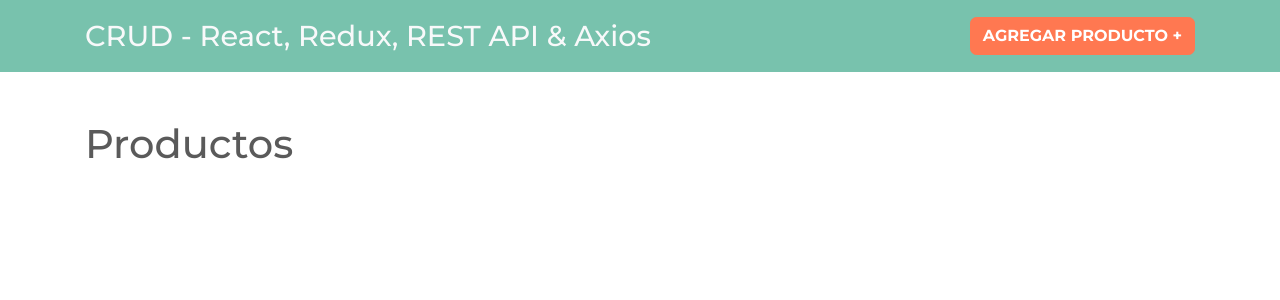
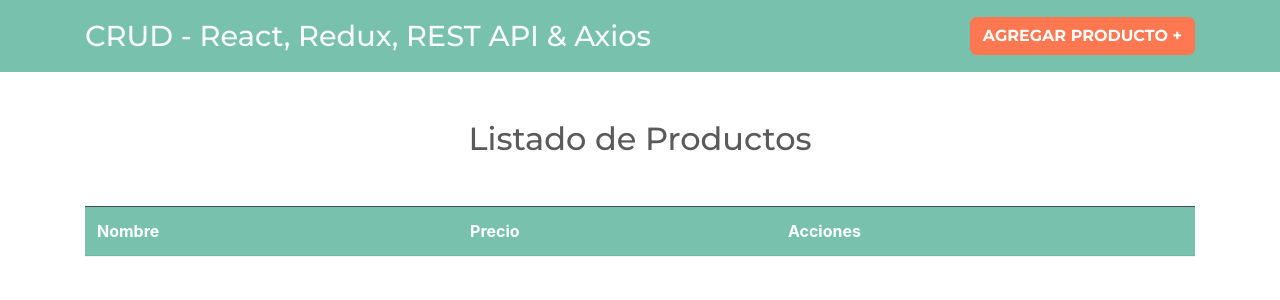
Before and after one commit to pablorn91/crudredux, a React (Vite) app: page / in a window 1280 px wide. Shown: the top 300 px of the page. Built offline with nearby package versions, Linux system fonts and the light colour scheme.

Commit message:
crear db con json-server

```diff
--- /dev/null
+++ b/db.json
@@ -0,0 +1,29 @@
+{
+    "productos": [
+      {
+        "id": 1,
+        "nombre": "Jugo de Zanahoria",
+        "precio": "31111"
+      },
+      {
+        "id": 2,
+        "nombre": "Jugo de Naranja",
+        "precio": "1"
+      },
+      {
+        "nombre": "Jugo de Naranja",
+        "precio": "300",
+        "id": 3
+      },
+      {
+        "nombre": "Rib Eye 800g",
+        "precio": "200",
+        "id": 4
+      },
+      {
+        "nombre": "Jugo de Fresa",
+        "precio": "200",
+        "id": 5
+      }
+    ]
+  }
--- a/src/components/EditarProducto.jsx
+++ b/src/components/EditarProducto.jsx
@@ -1,7 +1,47 @@
 
 const EditarProducto = () => {
   return (
-    <h1>EditarProducto</h1>
+    <div className='row justify-content-center'>
+
+    <div className='col-md-8'>
+        <div className="card">
+            <div className="card-body">
+                <h2 className='text-center mb-4 font-weight-bold'>
+                    Editar Producto
+                </h2>
+
+                <form>
+                    <div className='form-group'>
+                        <label htmlFor='nombre'>Nombre Producto</label>
+                        <input
+                            type="text"
+                            className='form-control'
+                            placeholder='Nombre Producto'
+                            name='nombre'
+                        />
+                    </div>
+
+                    <div className='form-group'>
+                        <label htmlFor='precio'>Precio Producto</label>
+                        <input
+                            type="number"
+                            className='form-control'
+                            placeholder='Precio Producto'
+                            name='precio'
+                        />
+                    </div>
+
+                    <button
+                        type='submit'
+                        className='btn btn-primary font-weight-bold text-uppercase d-block w-100'
+                    >Guardar Cambios</button>
+
+                </form>
+            </div>
+        </div>
+    </div>
+
+</div>
   )
 }
 
--- a/src/components/Productos.jsx
+++ b/src/components/Productos.jsx
@@ -1,7 +1,22 @@
 
 const Productos = () => {
   return (
-    <h1>Productos</h1>
+    <>
+        <h2 className="text-center my-5">Listado de Productos</h2>
+
+        <table className="table table-striped">
+            <thead className="bg-primary table-dark">
+                <tr>
+                    <th scope="col">Nombre</th>
+                    <th scope="col">Precio</th>
+                    <th scope="col">Acciones</th>
+                </tr>
+            </thead>
+            <tbody>
+
+            </tbody>
+        </table>
+    </>
   )
 }
 
```
